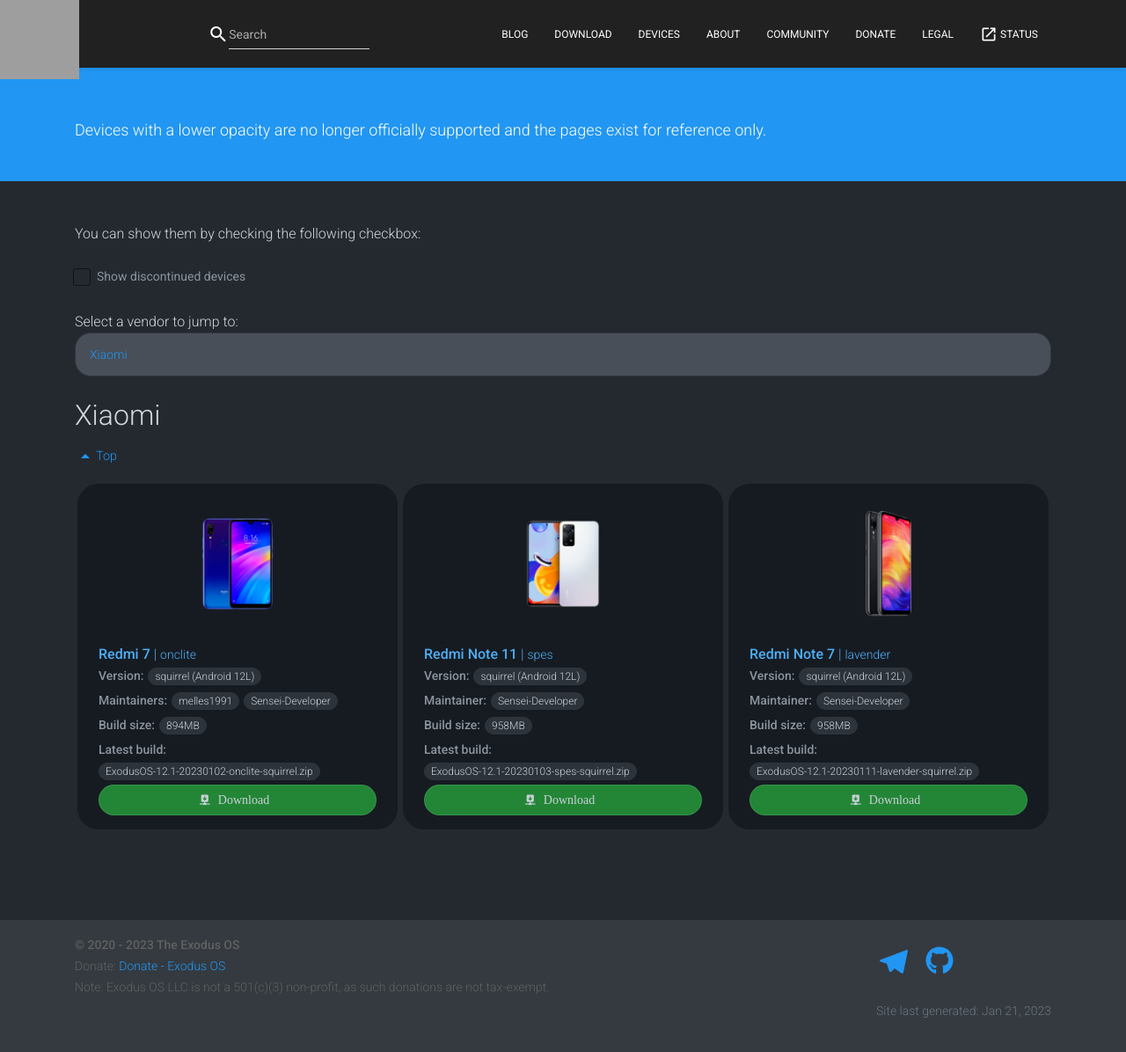
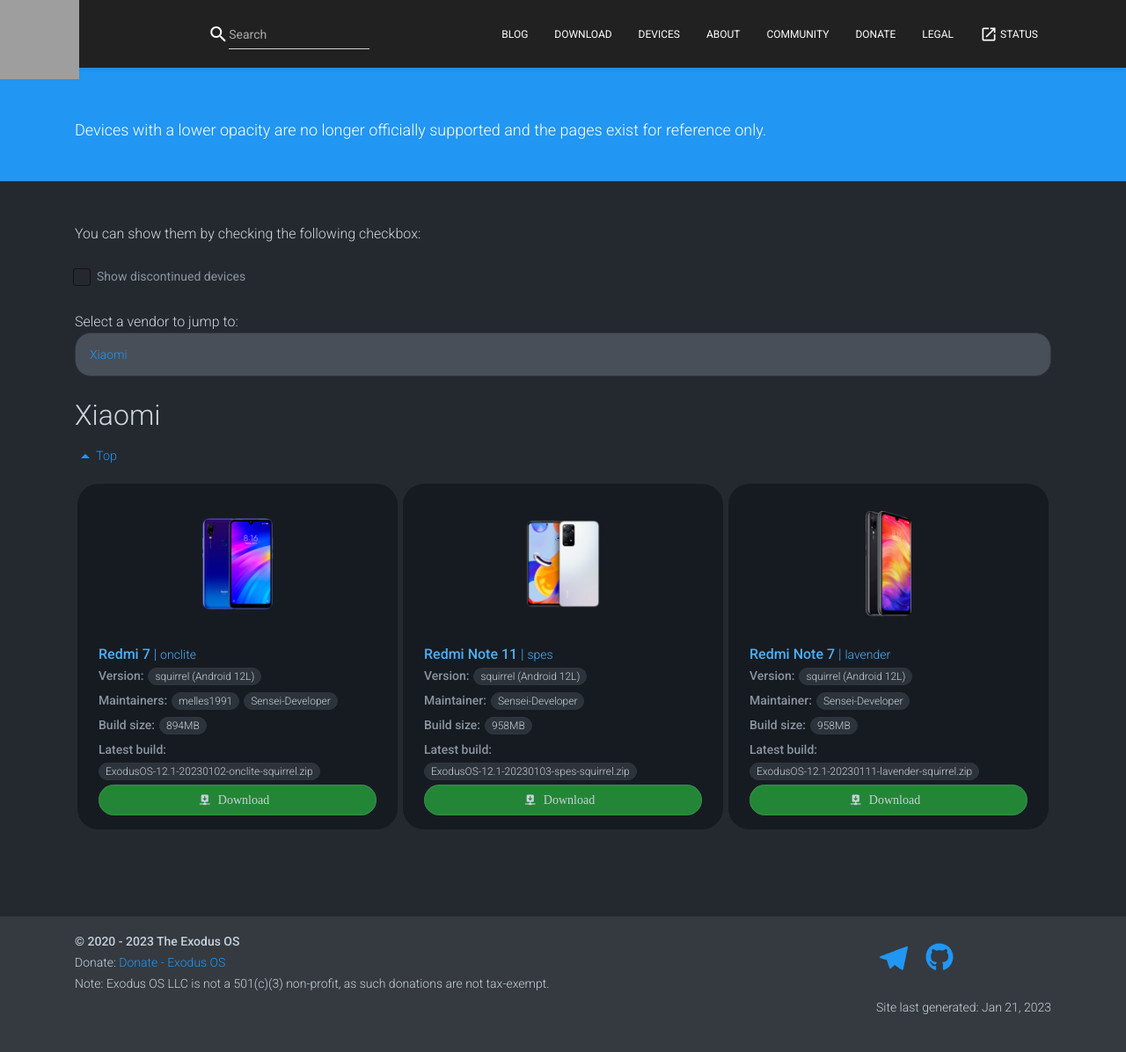
Before and after one commit to ExodusOS/exodus.github.io, a Jekyll site: the page built from index.html, in a window 1280 px wide and 1201 px high. Shown: the top 1196 px of the window at 88% size. Built offline with Jekyll 4.4.1, drawn with Linux system fonts in a browser that asks for light colours; nearby versions of some CDN libraries; comment, search, counter and statistics services are not loaded; grey boxes are pictures that could not be loaded.

Commit message:
Fix footer text color

```diff
--- a/_includes/layout/footer.html
+++ b/_includes/layout/footer.html
@@ -11,7 +11,7 @@
           <div class="col-md">
             <div class="footer-icons">
               {% include footer-icons.html %}<br><br>
-			  <p class="text-md-right text-muted">
+			  <p class="text-md-right footer-text">
 			{% if page.last_updated %}Page last updated: {{page.last_updated}}<br/>{% endif %} Site last generated: {{ site.time | date: "%b %-d, %Y" }}</p>
             </div>
 			</div>
--- a/_sass/craft/footer.scss
+++ b/_sass/craft/footer.scss
@@ -36,7 +36,7 @@
   }
 
   .footer-text {
-    color: $grey-700;
+    color: #c9d1d9;
     margin-bottom: .875rem;
     font-size: .875rem;
   }
```
